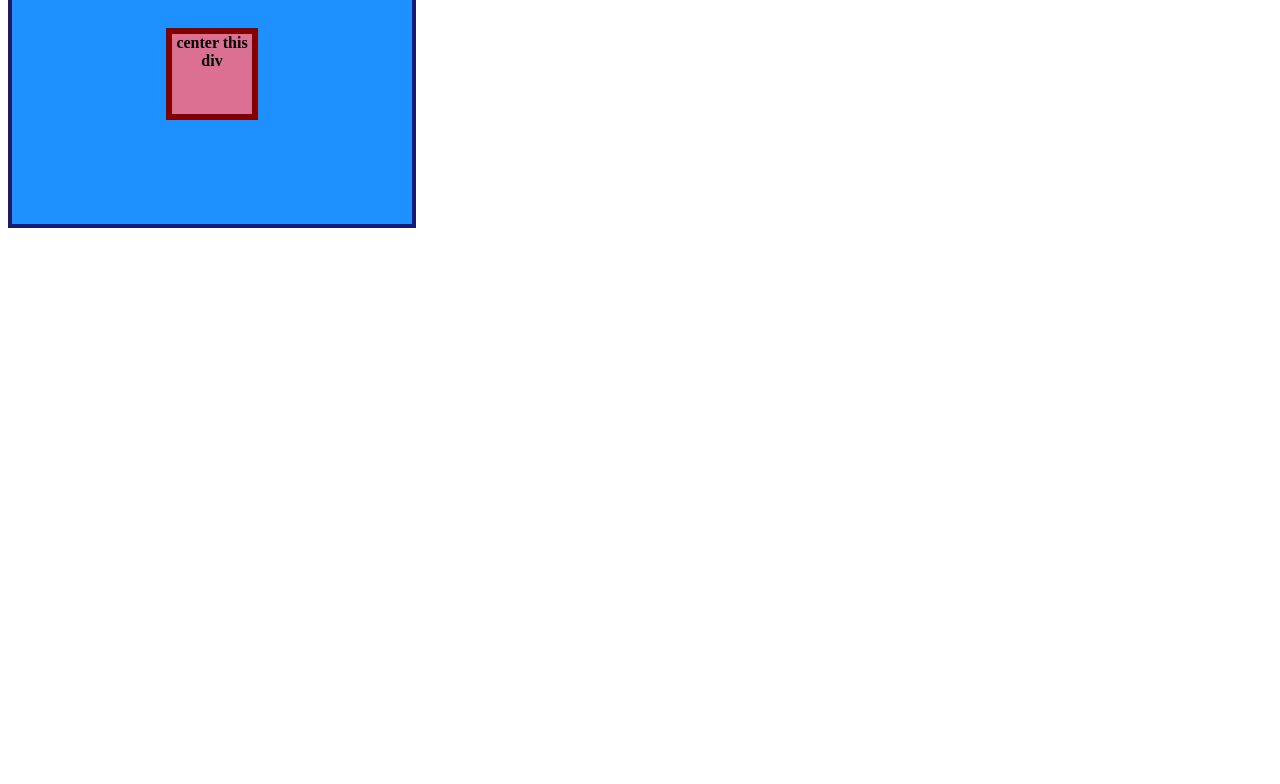
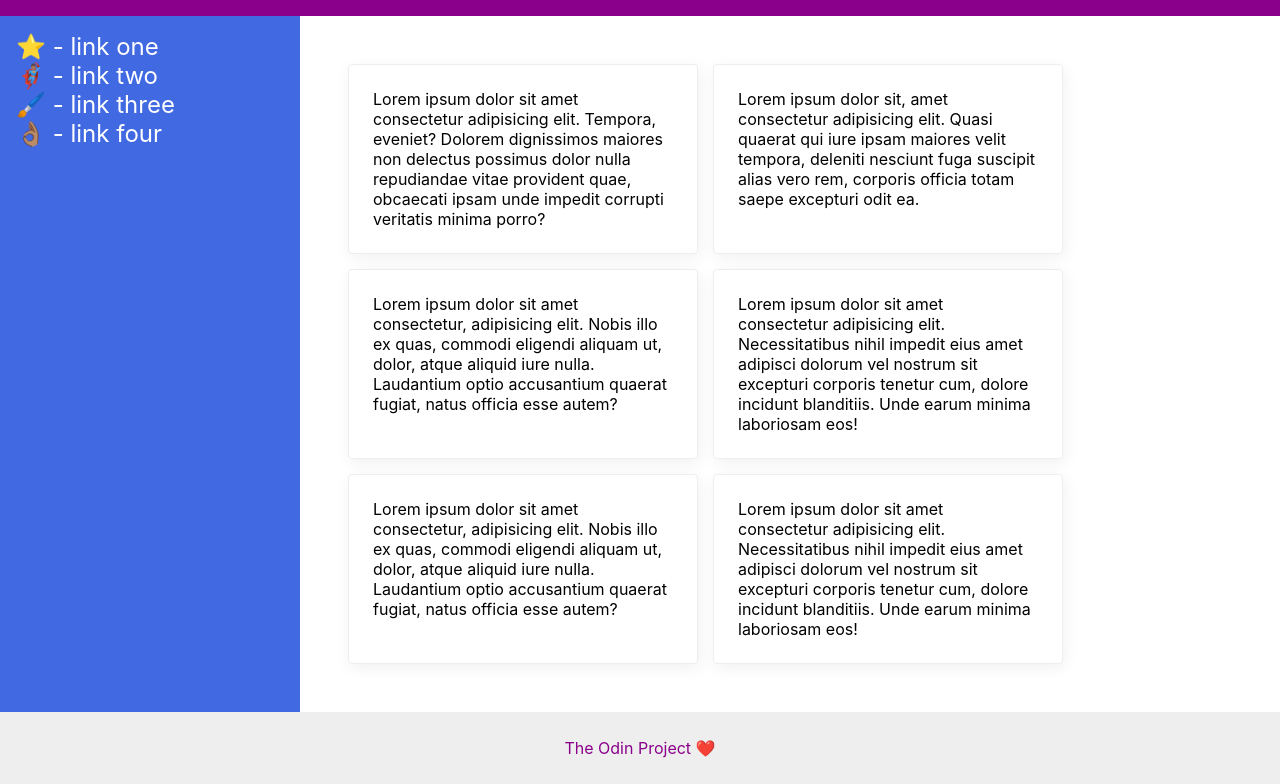
Before and after one commit to bren1303RR/Odin-Learnings, a plain HTML site: page flex-07/index.html in a window 1280 px wide. Shown: the part 88-872 px from the top of the page. Before the commit the page ends 800 px from the top, so only its background shows below. Drawn offline with Linux system fonts and the light colour scheme.

Commit message:
teste 7 flex

```diff
--- a/flex-07/index.html
+++ b/flex-07/index.html
@@ -4,12 +4,33 @@
     <meta charset="UTF-8">
     <meta http-equiv="X-UA-Compatible" content="IE=edge">
     <meta name="viewport" content="width=device-width, initial-scale=1.0">
-    <title>CENTER THIS DIV</title>
+    <title>The Holy Grail</title>
     <link rel="stylesheet" href="style.css">
   </head>
   <body>
-    <div class="container">
-      <div class="box">center this div</div>
+    <div class="header">
+      MY AWESOME WEBSITE
+    </div>
+
+    <div class="middle-content">
+      <div class="sidebar">
+        <ul>
+        <li><a href="#">⭐ - link one</a></li>
+        <li><a href="#">🦸🏽‍♂️ - link two</a></li>
+        <li><a href="#">🖌️ - link three</a></li>
+        <li><a href="#">👌🏽 - link four</a></li>
+        </ul>
+      </div>
+      <div class="text-cards">
+        <div class="card">Lorem ipsum dolor sit amet consectetur adipisicing elit. Tempora, eveniet? Dolorem dignissimos maiores non delectus possimus dolor nulla repudiandae vitae provident quae, obcaecati ipsam unde impedit corrupti veritatis minima porro?</div>
+        <div class="card">Lorem ipsum dolor sit, amet consectetur adipisicing elit. Quasi quaerat qui iure ipsam maiores velit tempora, deleniti nesciunt fuga suscipit alias vero rem, corporis officia totam saepe excepturi odit ea.</div>
+        <div class="card">Lorem ipsum dolor sit amet consectetur, adipisicing elit. Nobis illo ex quas, commodi eligendi aliquam ut, dolor, atque aliquid iure nulla. Laudantium optio accusantium quaerat fugiat, natus officia esse autem?</div>
+        <div class="card">Lorem ipsum dolor sit amet consectetur adipisicing elit. Necessitatibus nihil impedit eius amet adipisci dolorum vel nostrum sit excepturi corporis tenetur cum, dolore incidunt blanditiis. Unde earum minima laboriosam eos!</div>
+        <div class="card">Lorem ipsum dolor sit amet consectetur, adipisicing elit. Nobis illo ex quas, commodi eligendi aliquam ut, dolor, atque aliquid iure nulla. Laudantium optio accusantium quaerat fugiat, natus officia esse autem?</div>
+        <div class="card">Lorem ipsum dolor sit amet consectetur adipisicing elit. Necessitatibus nihil impedit eius amet adipisci dolorum vel nostrum sit excepturi corporis tenetur cum, dolore incidunt blanditiis. Unde earum minima laboriosam eos!</div>
+      </div>
+    </div>
+    <div class="footer">
+      The Odin Project ❤️
     </div>
   </body>
-</html>
--- a/flex-07/style.css
+++ b/flex-07/style.css
@@ -1,19 +1,70 @@
-.container {
-  background: dodgerblue;
-  border: 4px solid midnightblue;
-  width: 400px;
-  height: 300px;
+body {
+  font-family: -apple-system, BlinkMacSystemFont, 'Segoe UI', Roboto, Oxygen, Ubuntu, Cantarell, 'Open Sans', 'Helvetica Neue', sans-serif;
+  margin: 0;
+  min-height: 100vh;
+  display: flex;
+  flex-direction: column;
+}
+
+.header {
+  height: 72px;
+  background: darkmagenta;
+  color: white;
+  font-size: 32px;
+  font-weight: 900;
+  text-align: left;
+  display: flex;
+  align-items: center;
+  padding: 16px;
+  margin: 0;
+}
+
+ul {
+  list-style: none;
+  padding: 0;
+  margin: 0;
+}
+
+.footer {
+  height: 72px;
+  background: #eee;
+  color: darkmagenta;
   display: flex;
   justify-content: center;
   align-items: center;
 }
 
-.box {
-  background: palevioletred;
-  font-weight: bold;
-  text-align: center;
-  border: 6px solid maroon;
-  width: 80px;
-  height: 80px;
+.sidebar {
+  width: 300px;
+  background: royalblue;
+  box-sizing: border-box;
+  flex-shrink: 0;
+  padding: 16px;
+}
+
+.card {
+  border: 1px solid #eee;
+  box-shadow: 2px 4px 16px rgba(0,0,0,.06);
+  border-radius: 4px;
+  width: 300px;
+  padding: 24px;
+}
+
+.middle-content {
+  display: flex;
+  flex: 1;
+}
+
+.text-cards {
+  display: flex;
+  flex-wrap: wrap;
+  gap: 15px;
+  padding: 48px;
 
 }
+
+a {
+  text-decoration: none;
+  color: #fff;
+  font-size: 24px;
+}
```
